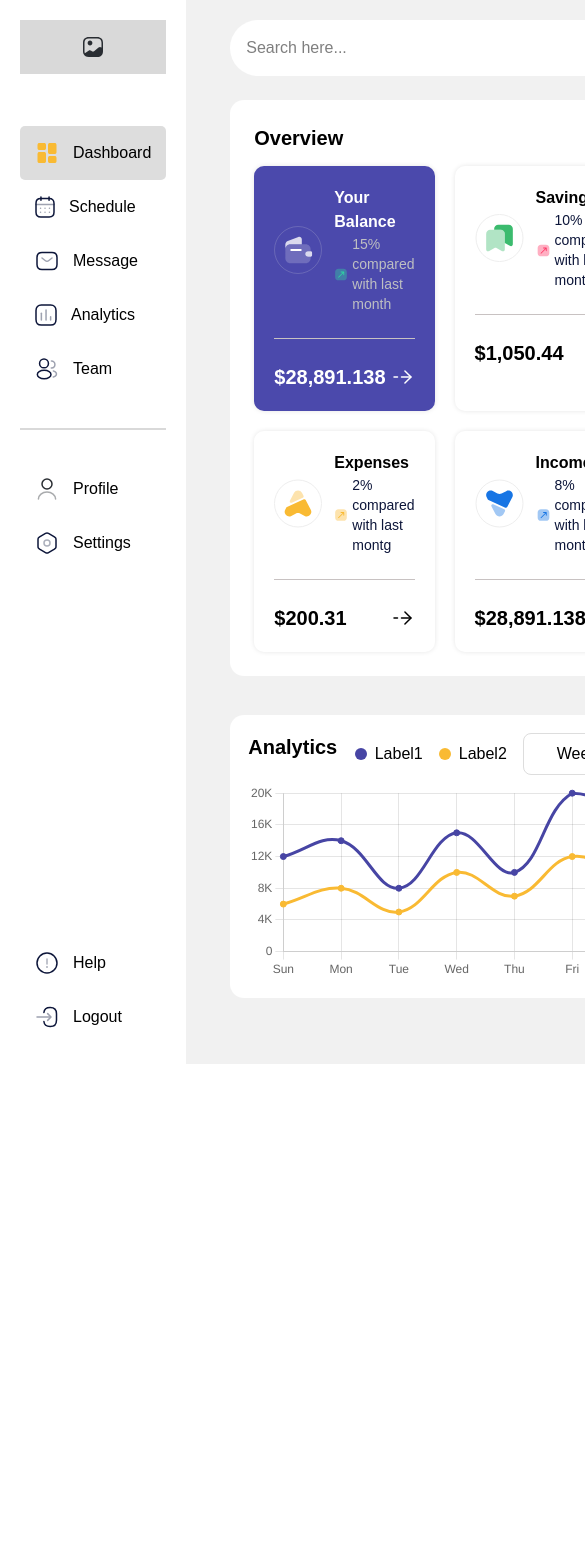
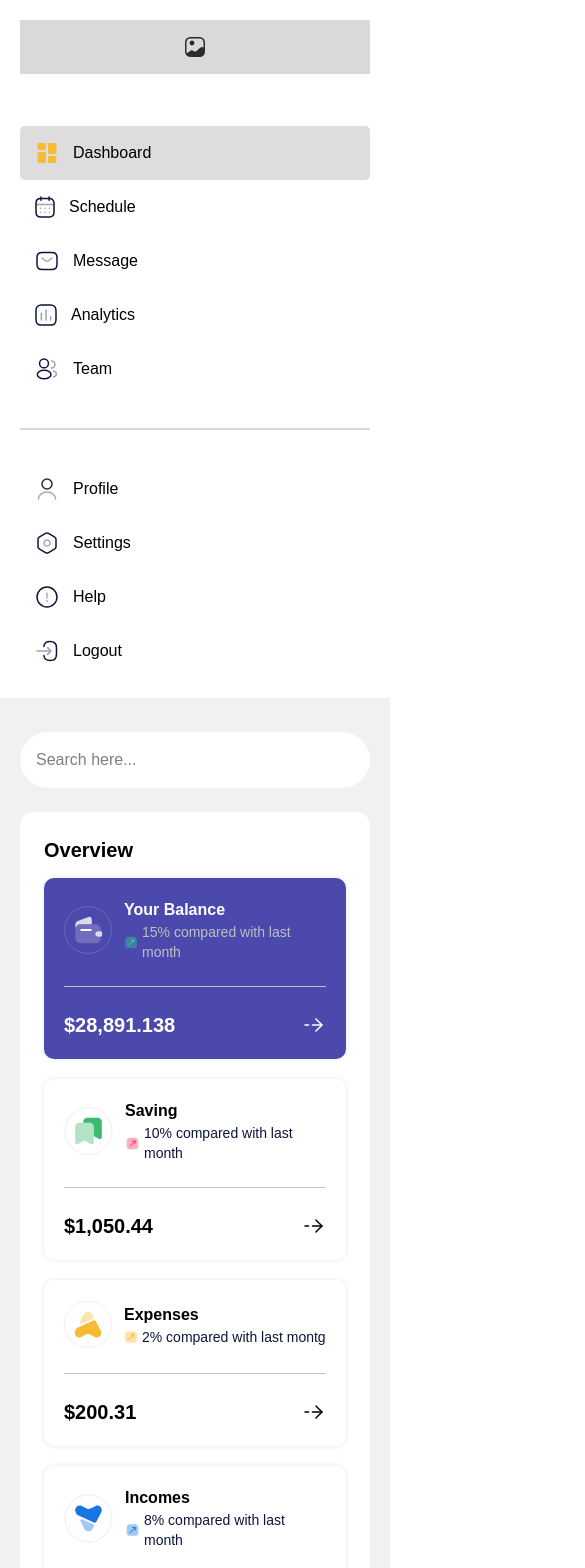
Before and after one commit to Nischal-Shakya011/IntujiFrontend, a Next.js app: page / in a window 390 px wide. Shown: the top 1568 px of the page, 585 px wide, since content can reach past the window. Before the commit the page ends 1064 px from the top, so only its background shows below. Built offline with nearby package versions, Linux system fonts and the light colour scheme.

Commit message:
responsive ui

```diff
--- a/src/components/MainContent.jsx
+++ b/src/components/MainContent.jsx
@@ -422,7 +422,8 @@ export default function MainContent() {
         {/* <OverView /> */}
         <section className="over-container">
           <h3 className="text-xl font-bold">Overview</h3>
-          <div className="overview">
+          <div class="flex flex-col lg:grid lg:grid-cols-2 gap-5" style={{marginTop:"14px"}}>
+          {/* <div class="overview"> */}
             {values?.map((item, index) => (
               <div
                 className={`card balance ${index == 0 ? "activeCard" : ""}`}
@@ -468,9 +469,9 @@ export default function MainContent() {
 
         {/* <!-- Analytics Section --> */}
         <section className="analytics">
-          <div className="flex justify-between">
+          <div className="flex flex-col lg:flex-row gap-4 md:justify-between">
             <h3 className="text-xl font-bold">Analytics</h3>
-            <div className="flex gap-4">
+            <div className="flex flex-col md:flex-row gap-4">
               <div className="flex gap-2 items-center">
                 <div className="h-[12px] w-[12px] bg-[#4745A4] rounded-full"></div>
                 <p>Label1</p>
--- a/src/styles/globals.css
+++ b/src/styles/globals.css
@@ -24,6 +24,14 @@
   flex-direction: column;
   justify-content: space-between;
 }
+.resSidebar{
+  width: 100%;
+  background: #ffffff;
+  padding: 20px;
+  display: flex;
+  flex-direction: column;
+  justify-content: space-between;
+}
 
 .logo {
   background: #d9d9d9;
@@ -33,7 +41,7 @@
   padding: 15px;
   margin-bottom: 20px;
 }
-.nav{
+.nav {
   padding: 32px 0;
 }
 
@@ -149,7 +157,7 @@
   cursor: pointer;
 }
 .right-sidebar {
-  width: 420px;
+  width: 400px;
   padding: 20px 20px 20px 0;
   display: flex;
   flex-direction: column;
@@ -247,3 +255,37 @@
   background-position: right 10px center;
   background-size: 12px;
 }
+
+@media screen and (max-width: 1030px) {
+  .dashboard {
+    display: flex;
+    flex-direction: column;
+    gap: 14px;
+    /* height: 100vh; */
+    background: #f1f1f1;
+  }
+  .sidebar {
+    width: 100%;
+    background: #ffffff;
+    padding: 20px;
+    display: flex;
+    flex-direction: column;
+    justify-content: space-between;
+  }
+  .main-content {
+    width: 100%;
+    display: flex;
+    flex-direction: column;
+    gap: 24px;
+    padding: 20px;
+    background: #f1f1f1;
+  }
+  .right-sidebar {
+    width: 100%;
+    padding: 20px 20px 20px 20px;
+    display: flex;
+    flex-direction: column;
+    gap: 24px;
+    background: #f1f1f1;
+  }
+}
```
